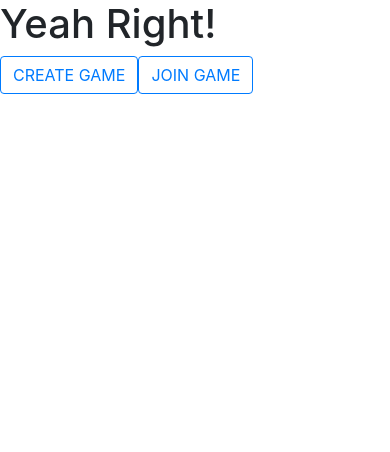
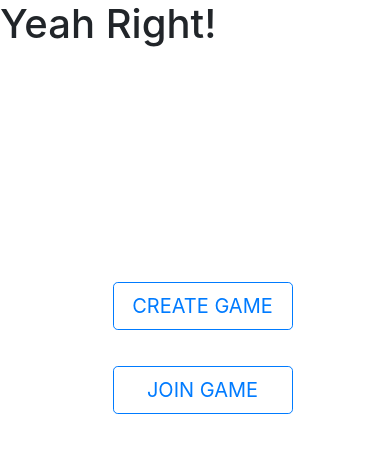
Before and after one commit to kbberker/Yeah-Right-Client, a React (Create React App) app: page / in a window 390 px wide. Shown: the top 452 px of the page. Built offline with nearby package versions, Linux system fonts and the light colour scheme.

Commit message:
Centre buttons (for a mobile at least)

```diff
--- a/src/components/HomeScreen.js
+++ b/src/components/HomeScreen.js
@@ -1,5 +1,5 @@
 import React, { Component, Fragment } from 'react'
-import { Button } from 'reactstrap';
+import { Button, Container, Row, Col } from 'reactstrap';
 
 
 class HomeScreen extends Component {
@@ -8,20 +8,41 @@ class HomeScreen extends Component {
   render() {
     return (
       <Fragment>
+        <div style={{marginTop: "60%"}}>
+          <Container>
+            <Row>
+              <Col xs="3"></Col>
+              <Col xs="6">
                 <Button
                   outline
                   color="primary"
                   onClick={() => this.props.createOrJoin("create")}
+                  size="lg"
+                  className="button"
                 >
                   CREATE GAME
                 </Button>
+              </Col>
+              <Col xs="3"></Col>
+            </Row>
+            <div style={{marginTop: "10%"}}></div>
+            <Row>
+              <Col xs="3"></Col>
+              <Col xs="6">
                 <Button
                   outline
                   color="primary"
                   onClick={() => this.props.createOrJoin("join")}
+                  size="lg"
+                  className="button"
                 >
                   JOIN GAME
             </Button>
+              </Col>
+              <Col xs="3"></Col>
+            </Row>
+          </Container>
+        </div>
       </Fragment>
     )
   }
```
Lines whose indentation alone changed are shown as unchanged.
